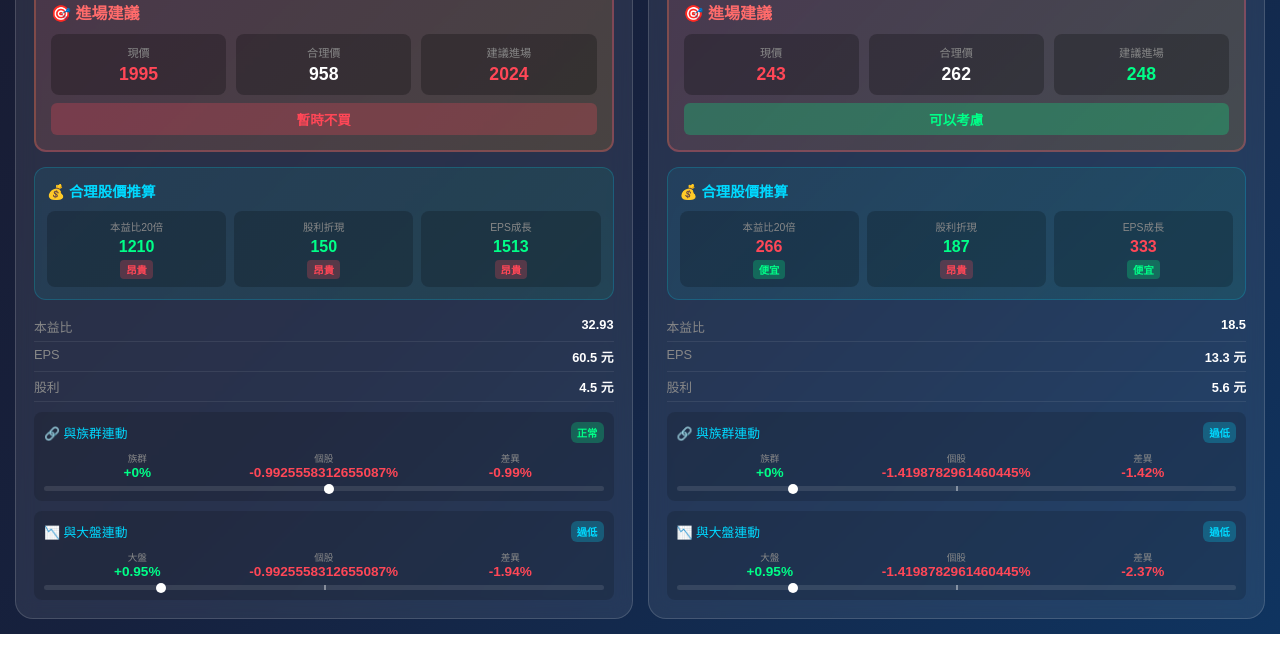
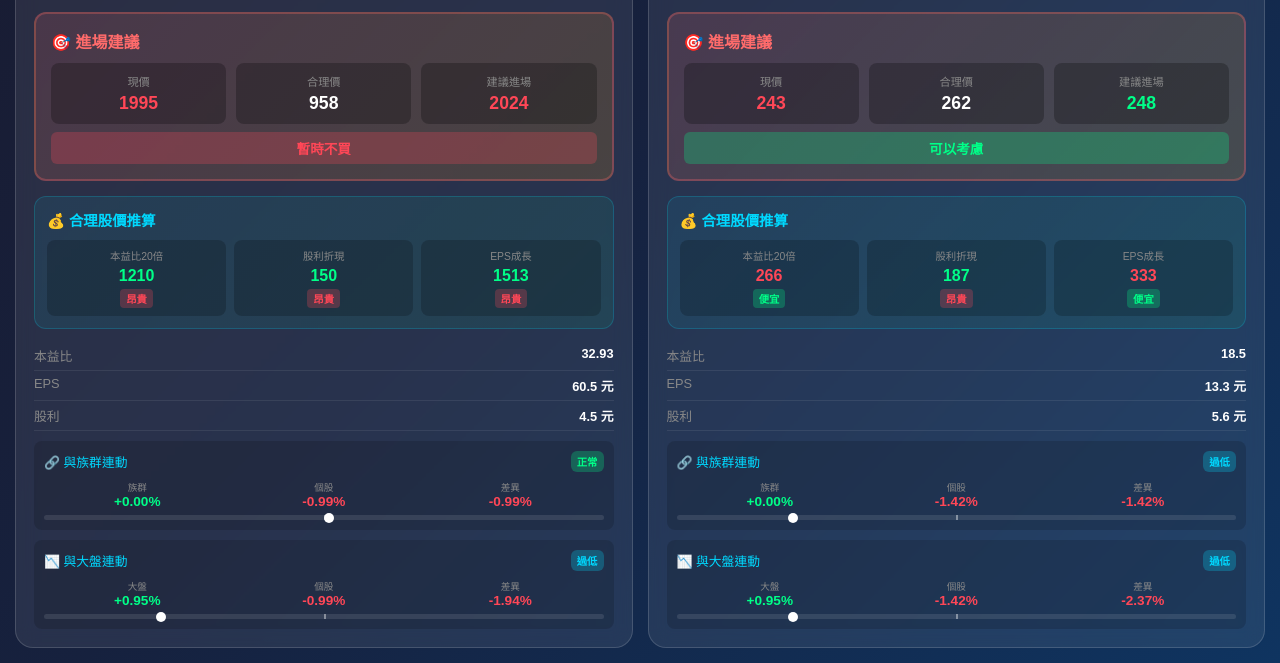
Before and after one commit to enjack5620/stock-dashboard, a website: page index.html in a window 1280 px wide. Shown: the part 457-1120 px from the top of the page. Before the commit the page ends 1091 px from the top, so only its background shows below. Drawn offline with Linux system fonts and the light colour scheme.

Commit message:
Fix percentages and add self-selection label

```diff
--- a/index.html
+++ b/index.html
@@ -382,6 +382,7 @@
         </div>
 
         <!-- 自選股 -->
+        <div style="text-align:center; margin-bottom:8px; color:#888; font-size:0.9rem;">👆 點擊切換自選股 (最多2檔)</div>
         <div class="quick-stocks" id="quickStocks">
             <button class="quick-btn active" data-code="2330">2330 台積電</button>
             <button class="quick-btn" data-code="2317">2317 鴻海</button>
@@ -441,7 +442,7 @@
                 document.getElementById('twii').textContent = market.twii.toLocaleString();
                 const twiiChange = market.changePercent || 0;
                 const twiiEl = document.getElementById('twiiChange');
-                twiiEl.textContent = `${twiiChange > 0 ? '▲' : '▼'} ${twiiChange}%`;
+                twiiEl.textContent = `${twiiChange > 0 ? '▲' : '▼'} ${twiiChange.toFixed(2)}%`;
                 twiiEl.className = `market-value ${twiiChange >= 0 ? '' : 'down'}`;
 
                 const updateTime = stockData.lastUpdate ? new Date(stockData.lastUpdate).toLocaleString('zh-TW') : new Date().toLocaleString('zh-TW');
@@ -570,7 +571,7 @@
                     <div class="price-section">
                         <div>
                             <div class="current-price ${priceClass}">${stock.price.toLocaleString()} 元</div>
-                            <span class="change ${changeClass}">${changeIcon} ${stock.change} (${stock.changePercent}%)</span>
+                            <span class="change ${changeClass}">${changeIcon} ${stock.change} (${(stock.changePercent || 0).toFixed(2)}%)</span>
                         </div>
                     </div>
 
@@ -630,8 +631,8 @@
                             <span class="correlation-badge ${sectorBadge}">${sectorStatus}</span>
                         </div>
                         <div class="correlation-data">
-                            <div class="correlation-item"><div class="correlation-label">族群</div><div class="correlation-value ${(stock.sectorChange || 0) >= 0 ? 'price-up' : 'price-down'}">${(stock.sectorChange || 0) >= 0 ? '+' : ''}${stock.sectorChange || 0}%</div></div>
-                            <div class="correlation-item"><div class="correlation-label">個股</div><div class="correlation-value ${stock.changePercent >= 0 ? 'price-up' : 'price-down'}">${stock.changePercent >= 0 ? '+' : ''}${stock.changePercent}%</div></div>
+                            <div class="correlation-item"><div class="correlation-label">族群</div><div class="correlation-value ${(stock.sectorChange || 0) >= 0 ? 'price-up' : 'price-down'}">${(stock.sectorChange || 0) >= 0 ? '+' : ''}${(stock.sectorChange || 0).toFixed(2)}%</div></div>
+                            <div class="correlation-item"><div class="correlation-label">個股</div><div class="correlation-value ${stock.changePercent >= 0 ? 'price-up' : 'price-down'}">${stock.changePercent >= 0 ? '+' : ''}${(stock.changePercent || 0).toFixed(2)}%</div></div>
                             <div class="correlation-item"><div class="correlation-label">差異</div><div class="correlation-value ${sectorDiff >= 0 ? 'price-up' : 'price-down'}">${sectorDiff >= 0 ? '+' : ''}${sectorDiff.toFixed(2)}%</div></div>
                         </div>
                         <div class="diff-bar"><div class="diff-center"></div><div class="diff-marker" style="left: ${sectorPos}%"></div></div>
@@ -644,8 +645,8 @@
                             <span class="correlation-badge ${marketBadge}">${marketStatus}</span>
                         </div>
                         <div class="correlation-data">
-                            <div class="correlation-item"><div class="correlation-label">大盤</div><div class="correlation-value ${marketChange >= 0 ? 'price-up' : 'price-down'}">${marketChange >= 0 ? '+' : ''}${marketChange}%</div></div>
-                            <div class="correlation-item"><div class="correlation-label">個股</div><div class="correlation-value ${stock.changePercent >= 0 ? 'price-up' : 'price-down'}">${stock.changePercent >= 0 ? '+' : ''}${stock.changePercent}%</div></div>
+                            <div class="correlation-item"><div class="correlation-label">大盤</div><div class="correlation-value ${marketChange >= 0 ? 'price-up' : 'price-down'}">${marketChange >= 0 ? '+' : ''}${marketChange.toFixed(2)}%</div></div>
+                            <div class="correlation-item"><div class="correlation-label">個股</div><div class="correlation-value ${stock.changePercent >= 0 ? 'price-up' : 'price-down'}">${stock.changePercent >= 0 ? '+' : ''}${(stock.changePercent || 0).toFixed(2)}%</div></div>
                             <div class="correlation-item"><div class="correlation-label">差異</div><div class="correlation-value ${marketDiff >= 0 ? 'price-up' : 'price-down'}">${marketDiff >= 0 ? '+' : ''}${marketDiff.toFixed(2)}%</div></div>
                         </div>
                         <div class="diff-bar"><div class="diff-center"></div><div class="diff-marker" style="left: ${marketPos}%"></div></div>
```
